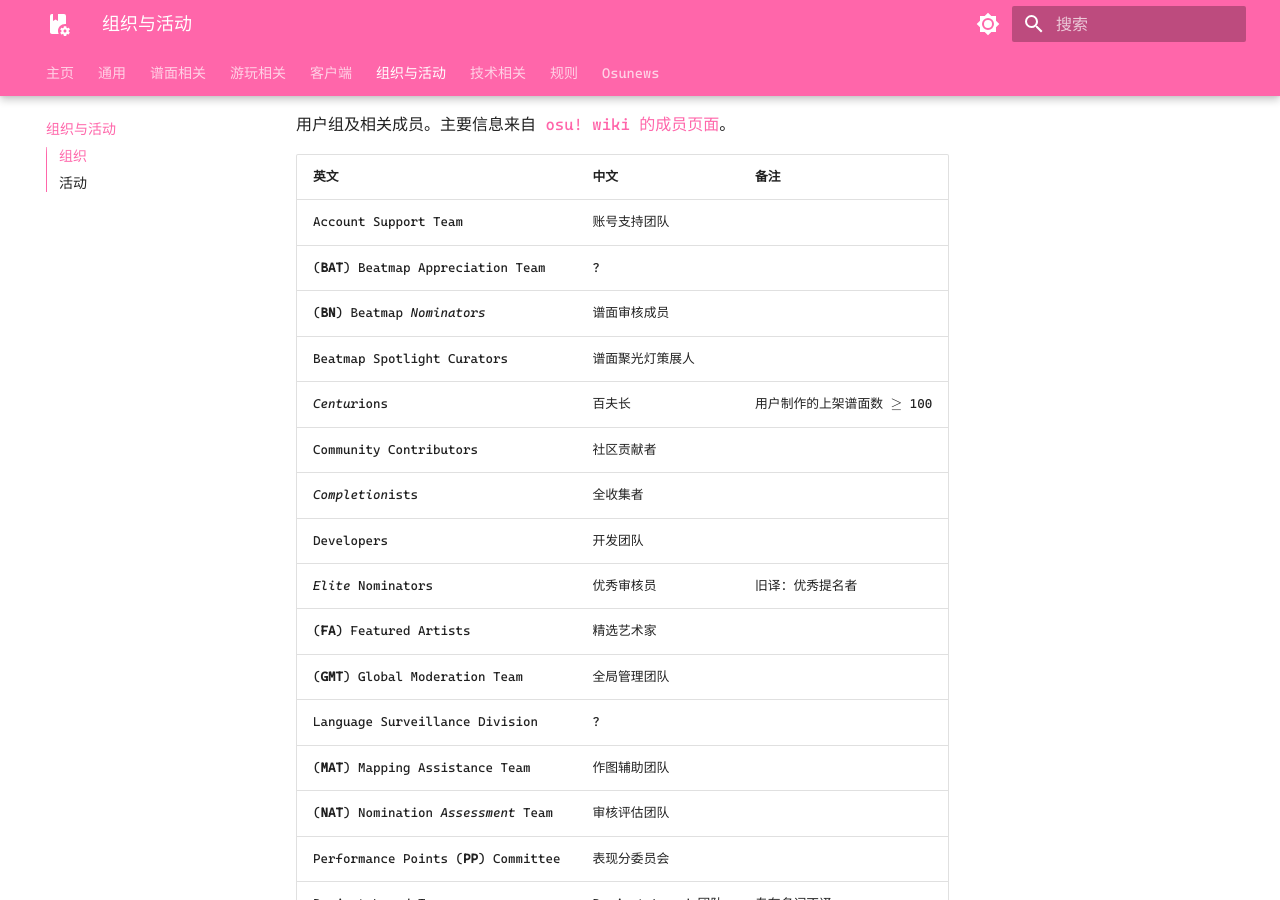
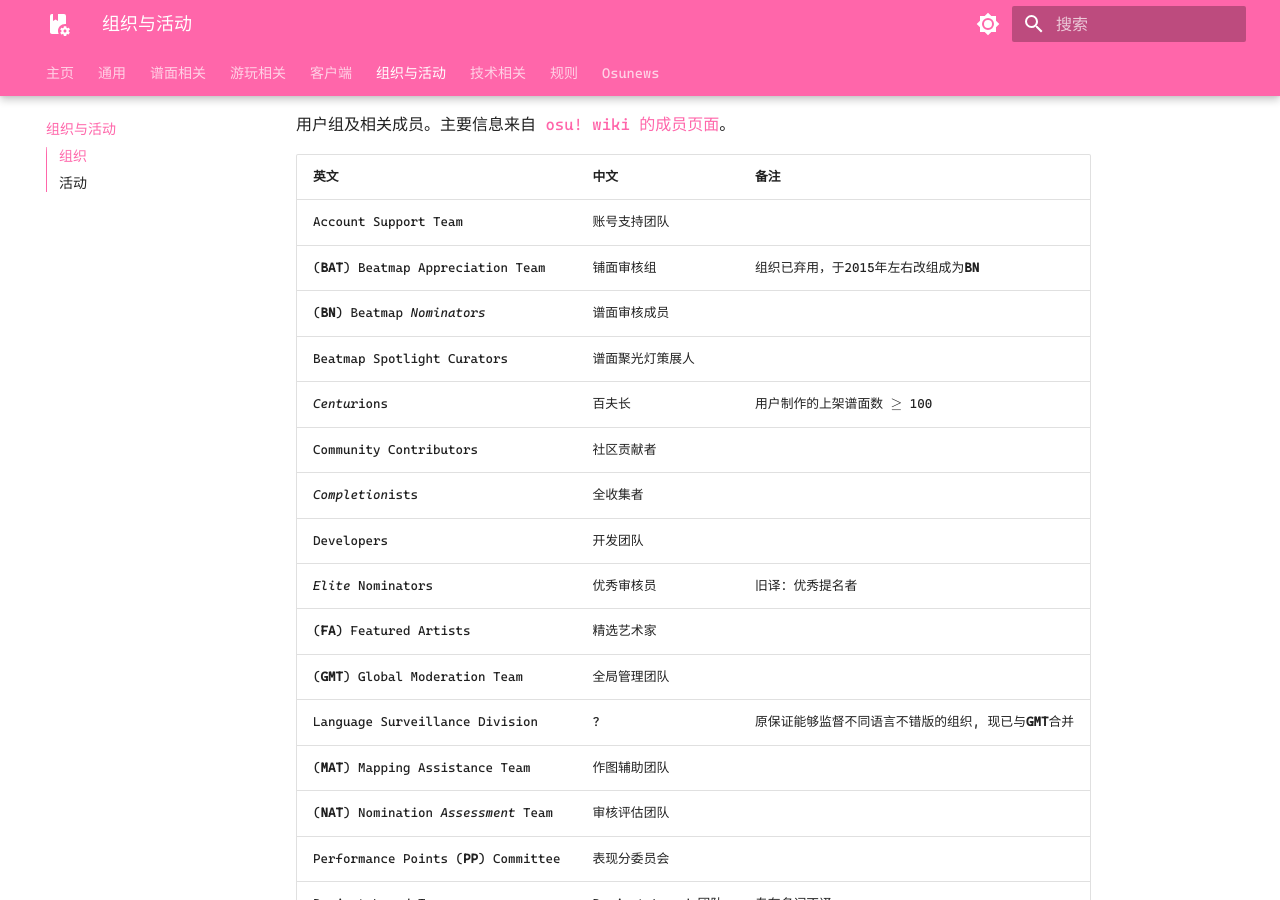
Before and after one commit to osu-atri/osu-translation-ref, an MkDocs documentation site: the page built from docs/5-people.md, in a window 1280 px wide and 900 px high, scrolled down 232 px. Built offline with MkDocs 1.6.1 and Material for MkDocs 9.7.7, drawn with Linux system fonts in a browser that asks for light colours; some web fonts are replaced.

Commit message:
Update 5-people.md

```diff
--- a/docs/5-people.md
+++ b/docs/5-people.md
@@ -9,7 +9,7 @@ osu! 社区中的各种团队与举办的活动。
 | 英文 | 中文 | 备注 |
 | :-- | :-- | :-- |
 | Account Support Team | 账号支持团队 |  |
-| (**BAT**) Beatmap Appreciation Team | ? |  |
+| (**BAT**) Beatmap Appreciation Team | 铺面审核组 | 组织已弃用，于2015年左右改组成为**BN** |
 | (**BN**) Beatmap *Nominators* | 谱面审核成员 |  |
 | Beatmap Spotlight Curators | 谱面聚光灯策展人 |  |
 | *Centur*ions | 百夫长 | 用户制作的上架谱面数 $\geq$ 100 |
@@ -19,7 +19,7 @@ osu! 社区中的各种团队与举办的活动。
 | *Elite* Nominators | 优秀审核员 | 旧译：优秀提名者 |
 | (**FA**) Featured Artists | 精选艺术家 |  |
 | (**GMT**) Global Moderation Team | 全局管理团队 |  |
-| Language Surveillance Division | ? |  |
+| Language Surveillance Division | ? | 原保证能够监督不同语言不错版的组织, 现已与**GMT**合并 |
 | (**MAT**) Mapping Assistance Team | 作图辅助团队 |  |
 | (**NAT**) Nomination *Assessment* Team | 审核评估团队 |  |
 | Performance Points (**PP**) Committee | 表现分委员会 |  |
```
